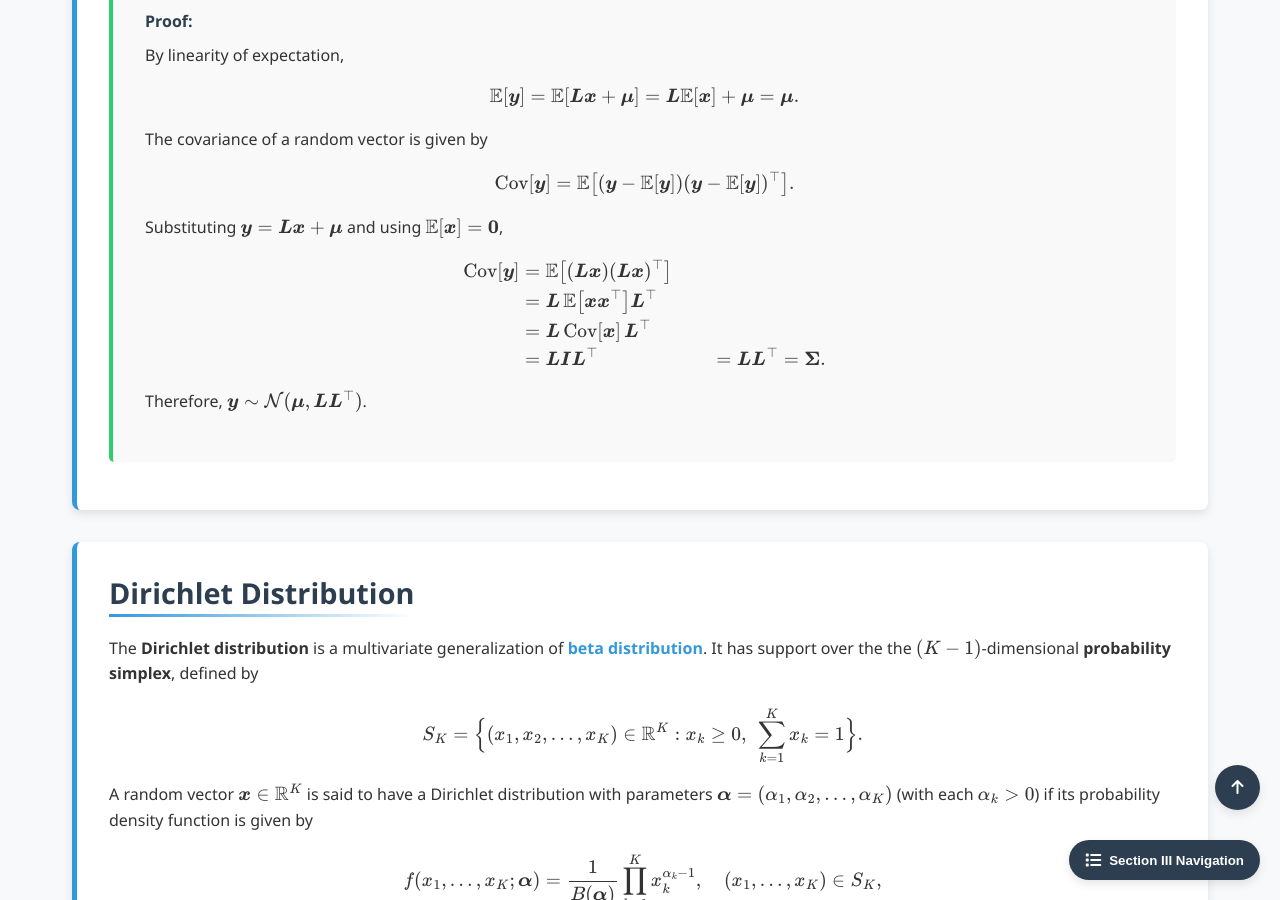
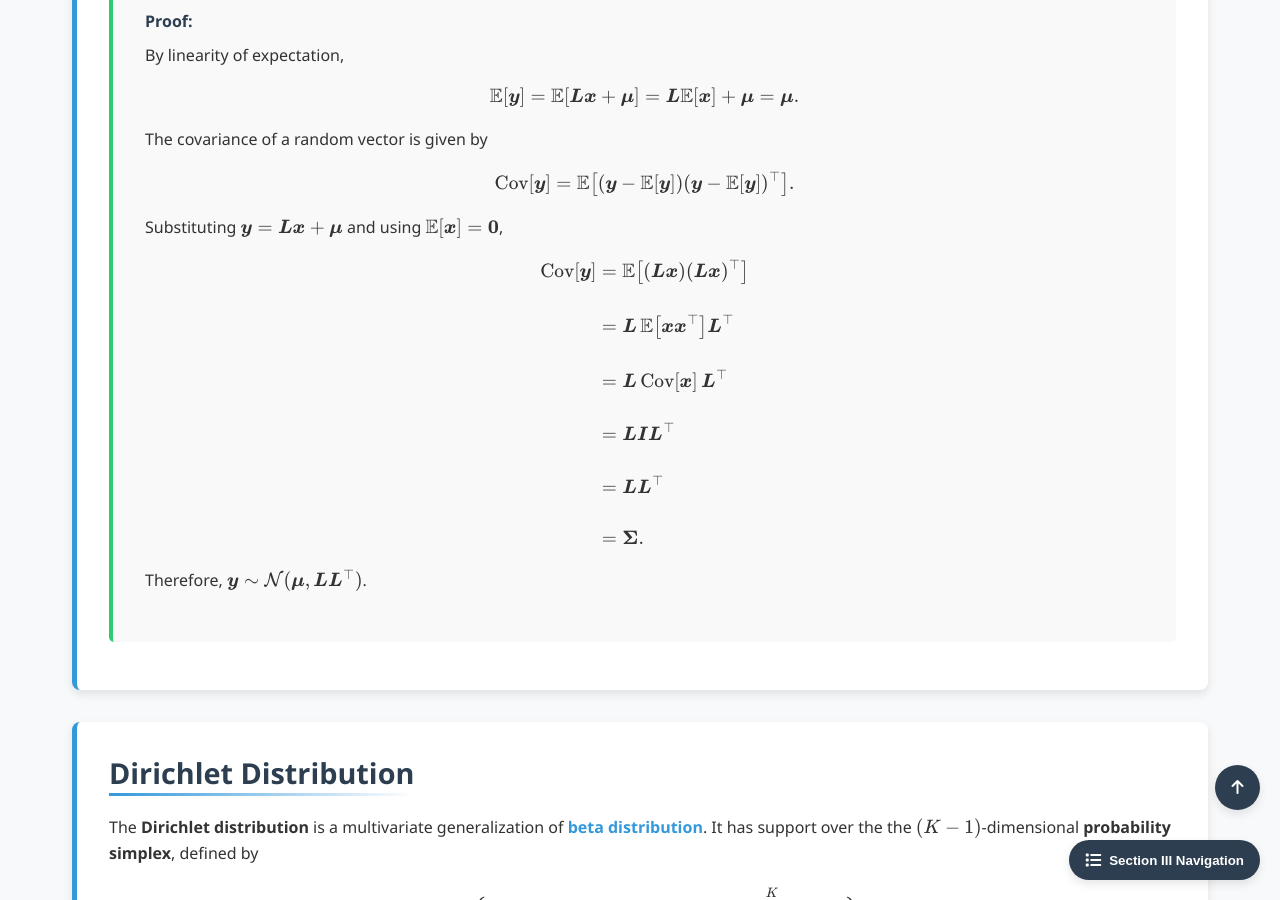
Before and after one commit to Yusukey01/yusukey01.github.io, a Jekyll site: the page built from Mathematics/Probability/mvn.html, in a window 1280 px wide and 900 px high, scrolled down 2999 px. Built offline with Jekyll 4.4.1, drawn with Linux system fonts in a browser that asks for light colours.

```diff
--- a/Mathematics/Probability/mvn.html
+++ b/Mathematics/Probability/mvn.html
@@ -272,11 +272,11 @@ uses_python: false
                     \begin{align*}
                     \text{Cov}[\boldsymbol{y}]
                     &= \mathbb{E}\!\left[ (\boldsymbol{L}\boldsymbol{x})
-                                        (\boldsymbol{L}\boldsymbol{x})^\top \right] \\
-                    &= \boldsymbol{L}\,\mathbb{E}\!\left[\boldsymbol{x}\boldsymbol{x}^\top\right]\boldsymbol{L}^\top \\
-                    &= \boldsymbol{L}\,\text{Cov}[\boldsymbol{x}]\,\boldsymbol{L}^\top \\
-                    &= \boldsymbol{L}\boldsymbol{I}\boldsymbol{L}^\top
-                    &= \boldsymbol{L}\boldsymbol{L}^\top
+                                        (\boldsymbol{L}\boldsymbol{x})^\top \right] \\\\
+                    &= \boldsymbol{L}\,\mathbb{E}\!\left[\boldsymbol{x}\boldsymbol{x}^\top\right]\boldsymbol{L}^\top \\\\
+                    &= \boldsymbol{L}\,\text{Cov}[\boldsymbol{x}]\,\boldsymbol{L}^\top \\\\
+                    &= \boldsymbol{L}\boldsymbol{I}\boldsymbol{L}^\top \\\\
+                    &= \boldsymbol{L}\boldsymbol{L}^\top \\\\
                     &= \boldsymbol{\Sigma}.
                     \end{align*}
                     \]
```
